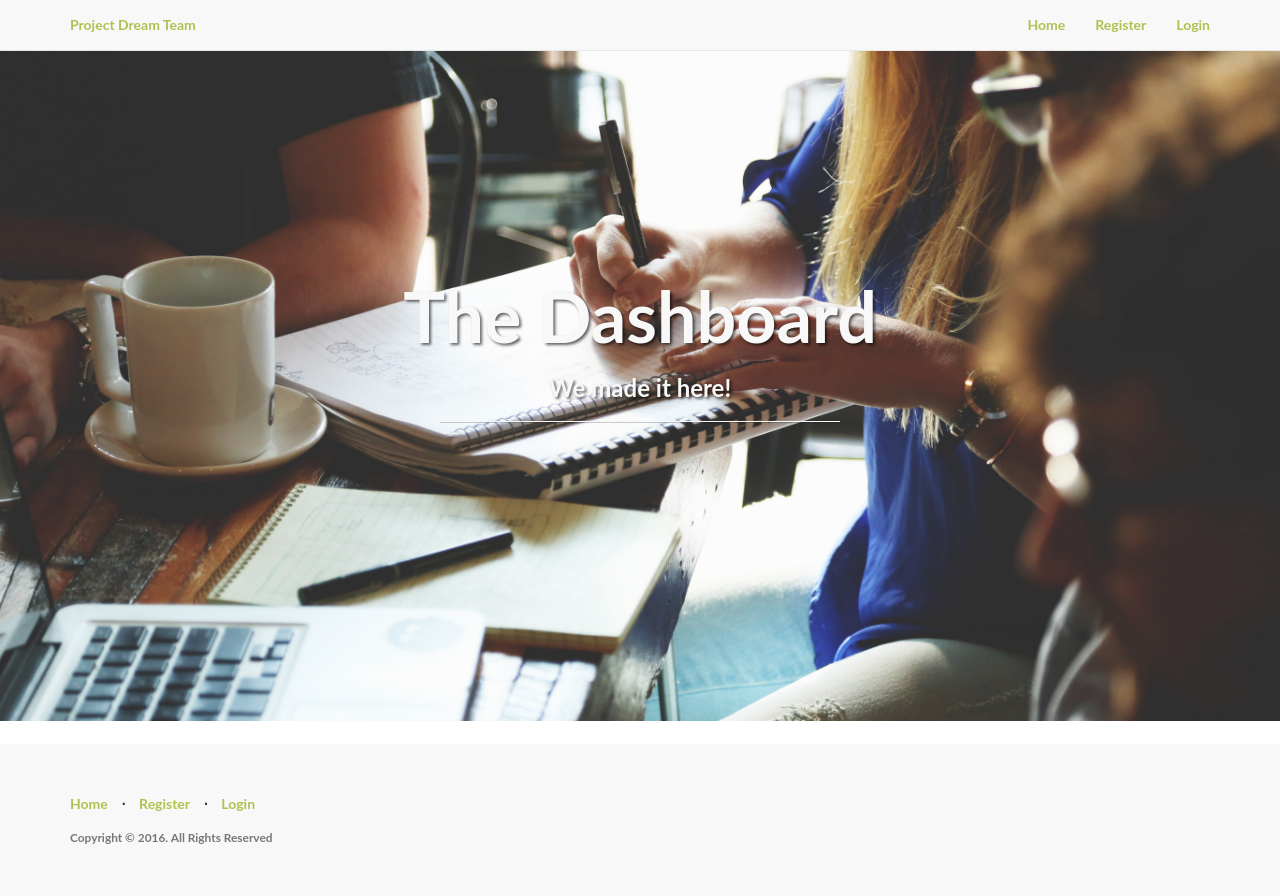
After one commit to jsills3110/Flask-App-Practice, a Flask app: template app/templates/home/dashboard.html in a window 1280 px wide. The commit adds this page. Run offline with Flask 2, Linux system fonts and the light colour scheme; the template is opened without the code that fills it, so the values that code supplies are empty; parts of the project's set-up code (start-up, migrations or seed data) failed here and were passed over; some libraries are stand-ins or nearby versions.

Commit message:
Made the links on the base.html file dynamic based on whether or not the user is logged in.

```diff
--- a/app/auth/views.py
+++ b/app/auth/views.py
@@ -2,7 +2,7 @@ from flask import flash, redirect, render_template, url_for
 from flask_login import login_required, login_user, logout_user
 
 from . import auth
-from forms import LoginForm, RegistrationForm
+from .forms import LoginForm, RegistrationForm
 from .. import db
 from ..models import Employee
 
--- a/app/templates/base.html
+++ b/app/templates/base.html
@@ -3,8 +3,7 @@
 
 <head>
     <title>{{ title }} | Project Dream Team</title>
-    <link rel="stylesheet" href="https://stackpath.bootstrapcdn.com/bootstrap/4.3.1/css/bootstrap.min.css"
-        integrity="sha384-ggOyR0iXCbMQv3Xipma34MD+dH/1fQ784/j6cY/iJTQUOhcWr7x9JvoRxT2MZw1T" crossorigin="anonymous">
+    <link href="https://maxcdn.bootstrapcdn.com/bootstrap/3.3.7/css/bootstrap.min.css" rel="stylesheet">
     <link href="{{ url_for('static', filename='css/style.css') }}" rel="stylesheet">
     <link rel="shortcut icon" href="{{ url_for('static', filename='img/favicon.ico') }}">
 </head>
@@ -24,9 +23,15 @@
             </div>
             <div class="collapse navbar-collapse" id="bs-example-navbar-collapse-1">
                 <ul class="nav navbar-nav navbar-right">
+                    {% if current_user.is_authenticated %}
+                    <li><a href="{{ url_for('home.dashboard') }}">Dashboard</a></li>
+                    <li><a href="{{ url_for('auth.logout') }}">Logout</a></li>
+                    <li><a><i class="fa fa-user"></i> Hi, {{ current_user.username }}!</a></li>
+                    {% else %}
                     <li><a href="{{ url_for('home.homepage') }}">Home</a></li>
-                    <li><a href="#">Register</a></li>
-                    <li><a href="#">Login</a></li>
+                    <li><a href="{{ url_for('auth.register') }}">Register</a></li>
+                    <li><a href="{{ url_for('auth.login') }}">Login</a></li>
+                    {% endif %}
                 </ul>
             </div>
         </div>
@@ -43,9 +48,13 @@
                     <ul class="list-inline">
                         <li><a href="{{ url_for('home.homepage') }}">Home</a></li>
                         <li class="footer-menu-divider">⋅</li>
-                        <li><a href="#">Register</a></li>
+                        {% if current_user.is_authenticated %}
+                        <li><a href="{{ url_for('auth.logout') }}">Logout</a></li>
+                        {% else %}
+                        <li><a href="{{ url_for('auth.register') }}">Register</a></li>
                         <li class="footer-menu-divider">⋅</li>
-                        <li><a href="#">Login</a></li>
+                        <li><a href="{{ url_for('auth.login') }}">Login</a></li>
+                        {% endif %}
                     </ul>
                     <p class="copyright text-muted small">Copyright © 2016. All Rights Reserved</p>
                 </div>
@@ -53,4 +62,5 @@
         </div>
     </footer>
 </body>
+
 </html>
--- /dev/null
+++ b/app/templates/home/dashboard.html
@@ -0,0 +1,18 @@
+{% extends "base.html" %}
+{% block title %}Dashboard{% endblock %}
+{% block body %}
+<div class="intro-header">
+    <div class="container">
+        <div class="row">
+            <div class="col-lg-12">
+                <div class="intro-message">
+                    <h1>The Dashboard</h1>
+                    <h3>We made it here!</h3>
+                    <hr class="intro-divider">
+                    </ul>
+                </div>
+            </div>
+        </div>
+    </div>
+</div>
+{% endblock %}
```
Also changed, not shown: app/__init__.py (+6 -4 lines), app/templates/auth/login.html (added, +16 -0 lines), app/templates/auth/register.html (added, +12 -0 lines).
